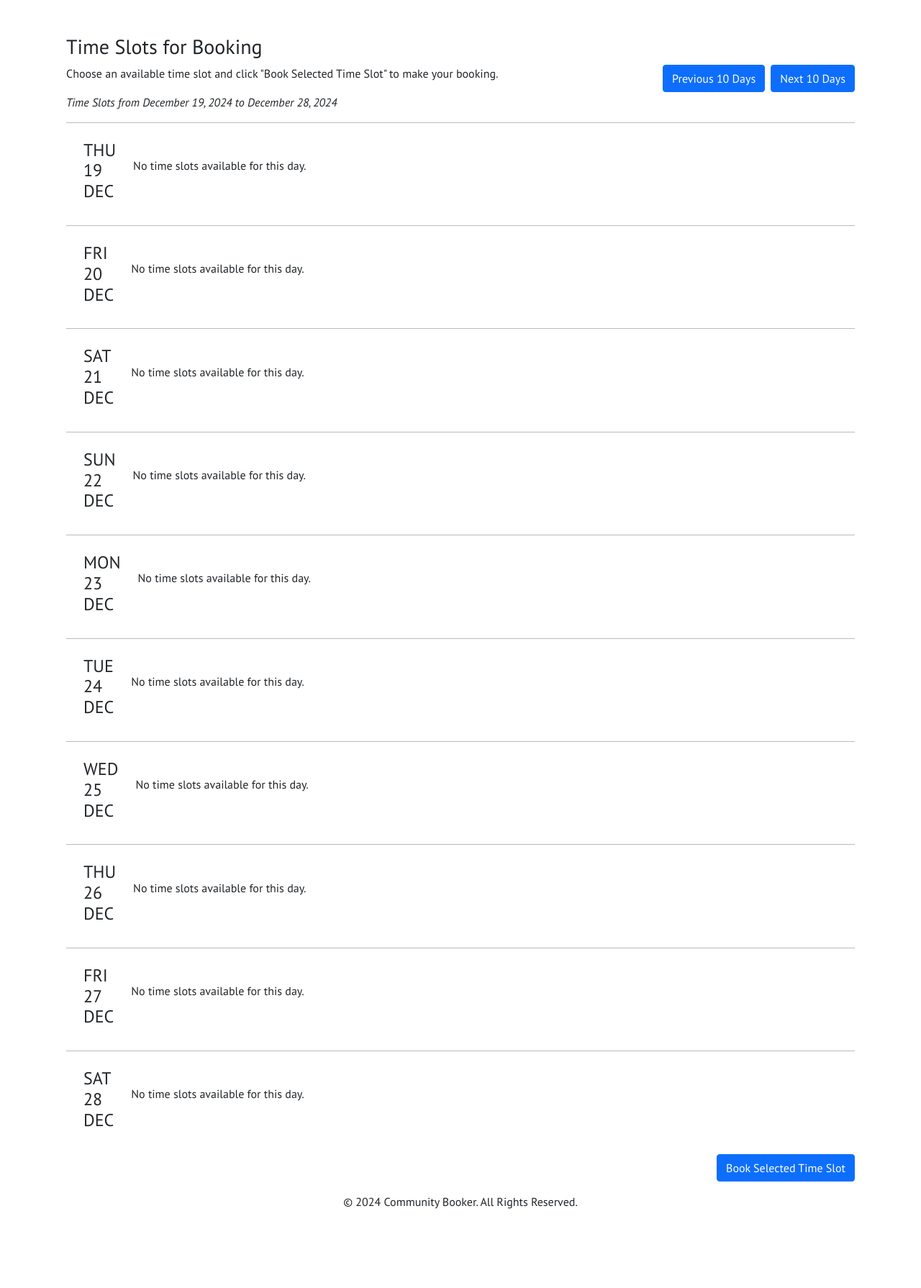
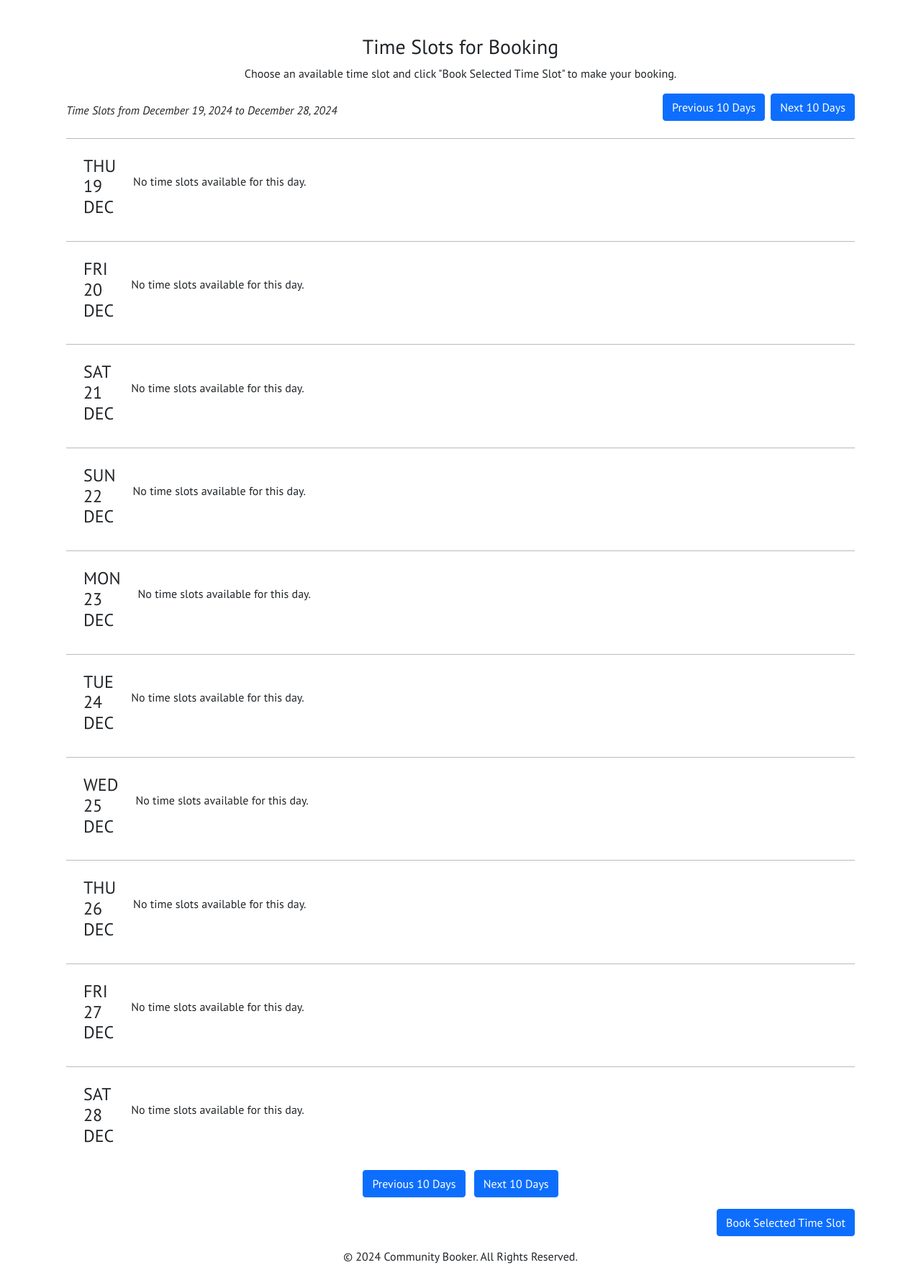
Before and after one commit to Taybe2/community-booker, a Django app: page /time-slots/?day_offset=1 in a window 1280 px wide. Shown: the part 56-1846 px from the top of the page at 72% size. Before the commit the page ends 1736 px from the top, so only its background shows below. Run offline with Django 4.2, Linux system fonts and the light colour scheme; data that the repository does not hold is empty.

Commit message:
Add next and previous days to bottom of the time slots as well

```diff
--- a/bookings/templates/bookings/edit_booking.html
+++ b/bookings/templates/bookings/edit_booking.html
@@ -8,10 +8,10 @@
   <div class="container">
     <h1>Edit Booking - {{ booking.occasion }}</h1>
     {% if new_time_slot %}
-      <p>New Time Slot: {{ new_time_slot.date }} from {{ new_time_slot.start_time }} to {{ new_time_slot.end_time }}<br>
+      <p>New Time Slot: {{ new_time_slot.date|date:"M d, Y" }} from {{ new_time_slot.start_time|date:"g A" }} to {{ new_time_slot.end_time|date:"g A" }}<br>
         Remember to save your changes to update your booking with the new time slot.</p>
     {% else %}
-      <p>Time Slot: {{ booking.time_slot.date }} from {{ booking.time_slot.start_time }} to {{ booking.time_slot.end_time }}</p>
+      <p>Time Slot: {{ booking.occasion }} - {{ booking.time_slot.date|date:"M n, Y" }} from {{ booking.time_slot.start_time|date:"g A" }} to {{ booking.time_slot.end_time|date:"g A" }}</p>
     {% endif %}
     <p>
       <a href="{% url 'change-time-slot' booking.slug %}">Change Time Slot</a>
--- a/bookings/templates/bookings/timeslot_list.html
+++ b/bookings/templates/bookings/timeslot_list.html
@@ -12,26 +12,30 @@
 {% block content %}
 
 <div class="container timeslot-container mt-5">
+    <!-- Time Slot Header -->
     <div class="row justify-content-end align-items-center text-center timeslot-header">
-        <div class="col-md-8">
+        <div class="col-12 text-center">
             {% if booking != None %}
-                <h3>Reshedule Your Booking: {{ booking.occasion }} - {{ booking.time_slot.date }} from {{ booking.time_slot.start_time }} to {{ booking.time_slot.end_time }}</h3>
+                <h3>Reshedule Your Booking: {{ booking.occasion }} - {{ booking.time_slot.date|date:"M d, Y" }} from {{ booking.time_slot.start_time|date:"g A" }} to {{ booking.time_slot.end_time|date:"g A" }}</h3>
                 <p>Select a new time slot for your booking and click "Reschedule Booking" button to change date and/or time of your booking.</p>
             {% else %}
                 <h3>Time Slots for Booking</h3>
                 <p>Choose an available time slot and click "Book Selected Time Slot" to make your booking.</p>
             {% endif %}
+        </div>
+        <div class="col-md-7 col-lg-8">
             <p><i>Time Slots from {{ display_start|date:"F d, Y" }} to {{ display_end|date:"F d, Y" }}</i></p>
         </div>
-        <div class="col-md-4 d-flex justify-content-center justify-content-md-end mb-4 mb-md-0">
-            <!-- Navigation Buttons -->
-            <!-- Previous Week Button -->
+        <div class="col-md-5 col-lg-4 d-flex align-self-end justify-content-center justify-content-md-end align-items-center mb-4">
+            <!-- Days Navigation Buttons -->
+            <!-- Previous 10 Days Button -->
             {% if day_offset > 0 %}
                 <a href="?day_offset={{ day_offset|add:'-1' }}" aria-label="View time slots for previous 10 days" class="btn btn-primary">Previous 10 Days</a>
             {% else %}
                 <!-- Hide the button if it's the current week -->
                 <span></span>
             {% endif %}
+            <!-- Next 10 Days Button -->
             <a href="?day_offset={{ day_offset|add:'1' }}" aria-label="View time slots for next 10 days" class="btn btn-primary ms-2">Next 10 Days</a>
         </div>
     </div>
@@ -69,6 +73,19 @@
                 {% endif %}
             </div>
         {% endfor %}
+        <!-- Bottom navigation buttons -->
+        <div class="mb-3 text-center navigation-buttons bottom">
+            <div class="d-inline-block">
+                {% if day_offset > 0 %}
+                    <a href="?day_offset={{ day_offset|add:'-1' }}" aria-label="View time slots for previous 10 days" class="btn btn-primary">Previous 10 Days</a>
+                {% else %}
+                    <!-- Hide the button if it's the current week -->
+                    <span></span>
+                {% endif %}
+                <!-- Next 10 Days Button -->
+                <a href="?day_offset={{ day_offset|add:'1' }}" aria-label="View time slots for next 10 days" class="btn btn-primary ms-2">Next 10 Days</a>
+            </div>
+        </div>
         <div id="message-container" aria-live="assertive"></div>
 
         {% if booking %}
@@ -77,7 +94,7 @@
                 <button type="submit" class="btn btn-primary submit-button">Reschedule Booking</button>
             </div>
         {% else %}
-        <div class="d-flex justify-content-end">
+        <div class="d-flex justify-content-center justify-content-md-end">
             <button type="submit" class="btn btn-primary submit-button">Book Selected Time Slot</button>
         </div>
         {% endif %}
--- a/community_booker/settings.py
+++ b/community_booker/settings.py
@@ -27,7 +27,7 @@ TEMPLATES_DIR = os.path.join(BASE_DIR, 'templates')
 SECRET_KEY = os.environ.get("SECRET_KEY")
 
 # SECURITY WARNING: don't run with debug turned on in production!
-DEBUG = True
+DEBUG = False
 
 ALLOWED_HOSTS = [
                     '8000-taybe2-communitybooker-s4z5jpwrufu.ws.codeinstitute-ide.net',
```
